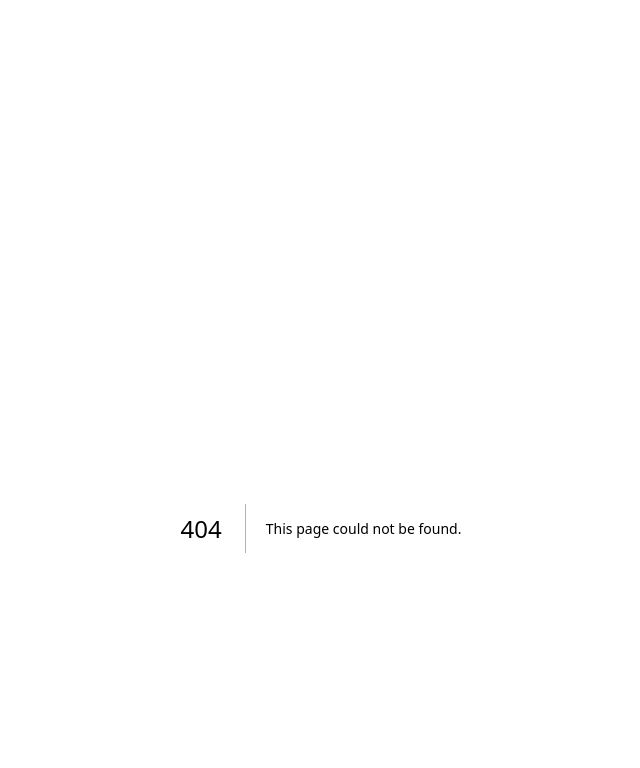
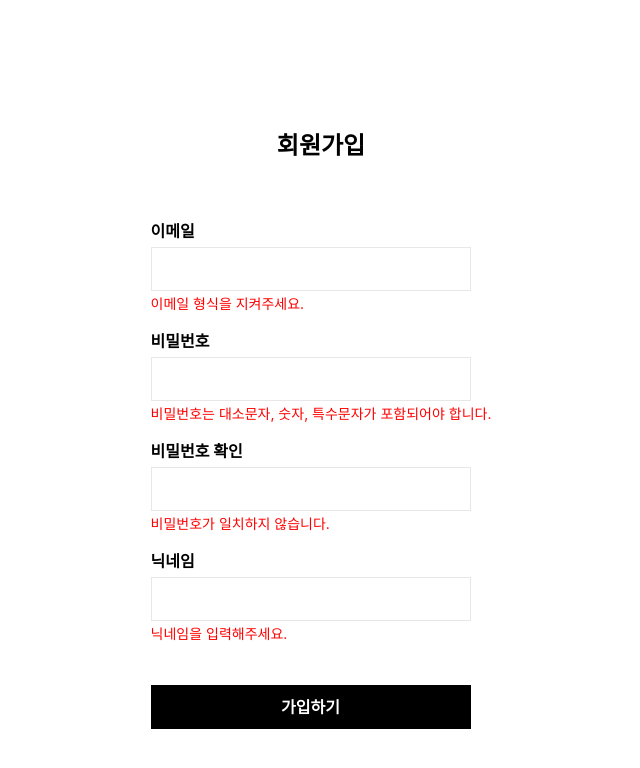
Before and after one commit to senasoon/moodtracker, a Next.js app: page /signup in a window 1280 px wide. Before the commit this address had no page. Shown: the top 768 px of the page, without its empty margins (319-959 px from the left). Built offline with nearby package versions, Linux system fonts and the light colour scheme; a web font is replaced by a local one.

Commit message:
style: 회원가입 페이지 뷰

```diff
--- /dev/null
+++ b/pages/signup.tsx
@@ -0,0 +1,38 @@
+import type { NextPage } from 'next';
+import FormInput from '@/components/FormInput/FormInput';
+import Button from '@/components/Button/Button';
+
+const SignUp: NextPage = () => {
+  return (
+    <>
+      <h1 className="heading1">회원가입</h1>
+      <form className="flex flex-col gap-3.5 py-[55px]">
+        <div>
+          <FormInput id="email" type="email" labelText="이메일" />
+          <span className="signup-guide">이메일 형식을 지켜주세요.</span>
+        </div>
+        <div>
+          <FormInput id="password" type="password" labelText="비밀번호" />
+          <span className="signup-guide">
+            비밀번호는 대소문자, 숫자, 특수문자가 포함되어야 합니다.
+          </span>
+        </div>
+        <div>
+          <FormInput
+            id="password-confirm"
+            type="password"
+            labelText="비밀번호 확인"
+          />
+          <span className="signup-guide">비밀번호가 일치하지 않습니다.</span>
+        </div>
+        <div>
+          <FormInput id="nickname" type="text" labelText="닉네임" />
+          <span className="signup-guide">닉네임을 입력해주세요.</span>
+        </div>
+        <Button text="가입하기" classProp="mt-[26px]" />
+      </form>
+    </>
+  );
+};
+
+export default SignUp;
--- a/styles/globals.css
+++ b/styles/globals.css
@@ -16,4 +16,8 @@
     font-size: 24px;
     font-weight: 700;
   }
+  .signup-guide {
+    font-size: 14px;
+    color: red;
+  }
 }
```
